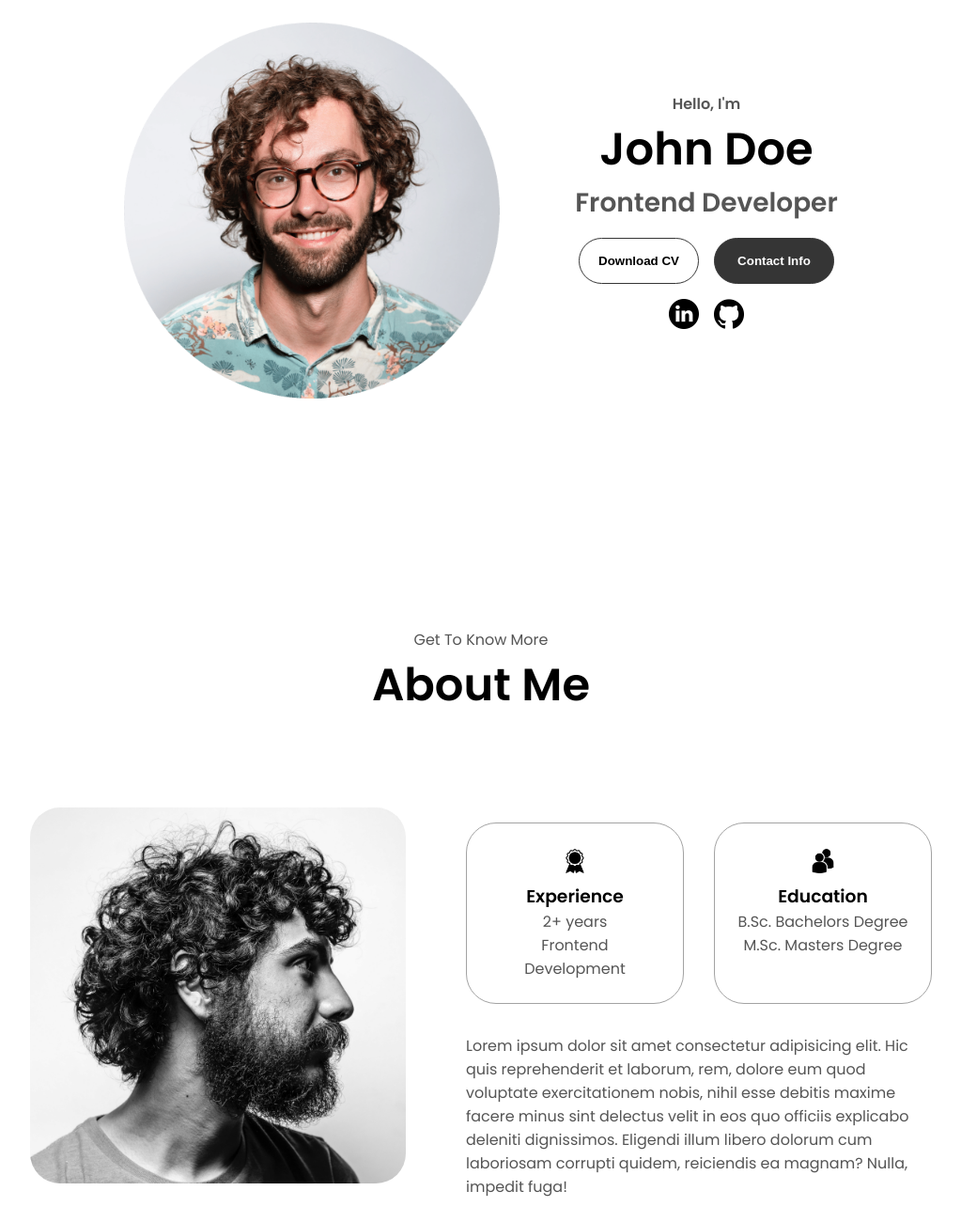
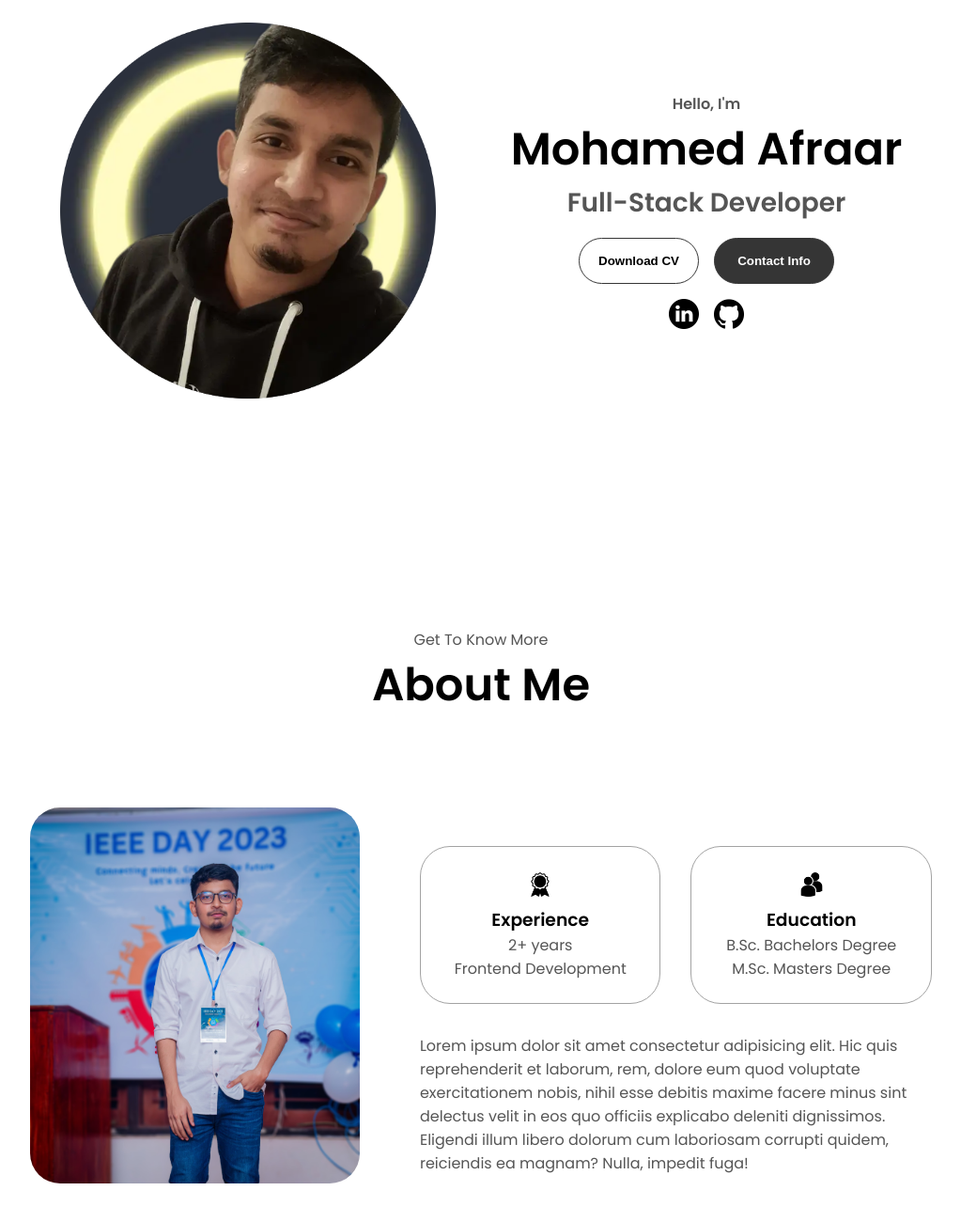
Before and after one commit to Afraar99/My-Portfolio, a plain HTML site: page index.html in a window 1280 px wide. Shown: the part 260-1560 px from the top of the page at 94% size, without its empty margins (128-1151 px from the left). Drawn offline with Linux system fonts and the light colour scheme.

Commit message:
Update profile picture and name

```diff
--- a/index.html
+++ b/index.html
@@ -38,12 +38,12 @@
     </nav>
     <section id="profile">
       <div class="section__pic-container">
-        <img src="./assets/profile-pic.png" alt="John Doe profile picture" />
+        <img src="./assets/profile.png" alt="Mohamed Afraar profile picture" />
       </div>
       <div class="section__text">
         <p class="section__text__p1">Hello, I'm</p>
-        <h1 class="title">John Doe</h1>
-        <p class="section__text__p2">Frontend Developer</p>
+        <h1 class="title">Mohamed Afraar</h1>
+        <p class="section__text__p2">Full-Stack Developer</p>
         <div class="btn-container">
           <button
             class="btn btn-color-2"
@@ -77,7 +77,7 @@
       <div class="section-container">
         <div class="section__pic-container">
           <img
-            src="./assets/about-pic.png"
+            src="./assets/aboutpic.jpeg"
             alt="Profile picture"
             class="about-pic"
           />
```
Also changed, not shown: assets/aboutpic.jpeg (added), assets/profile.png (added).
